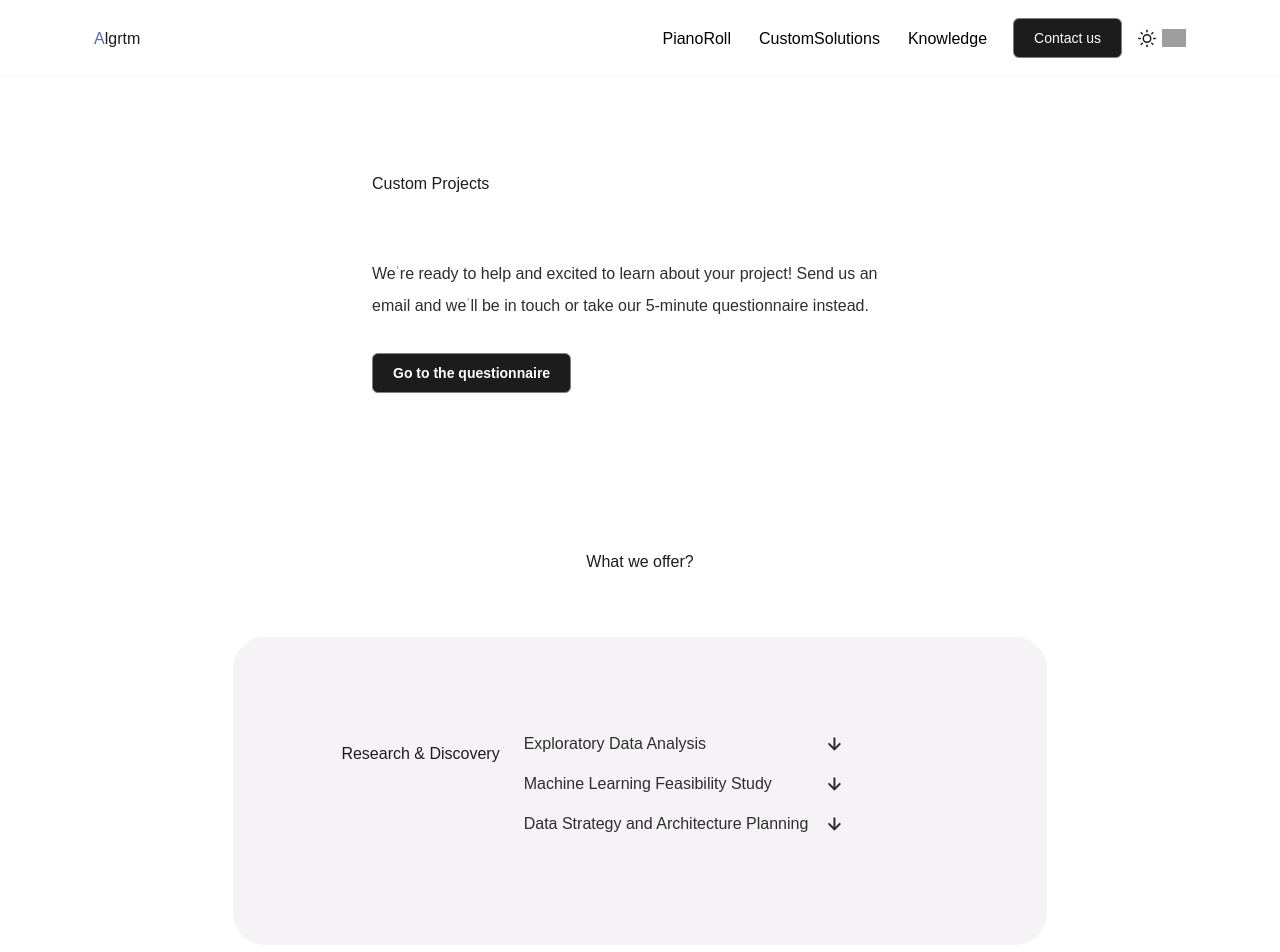
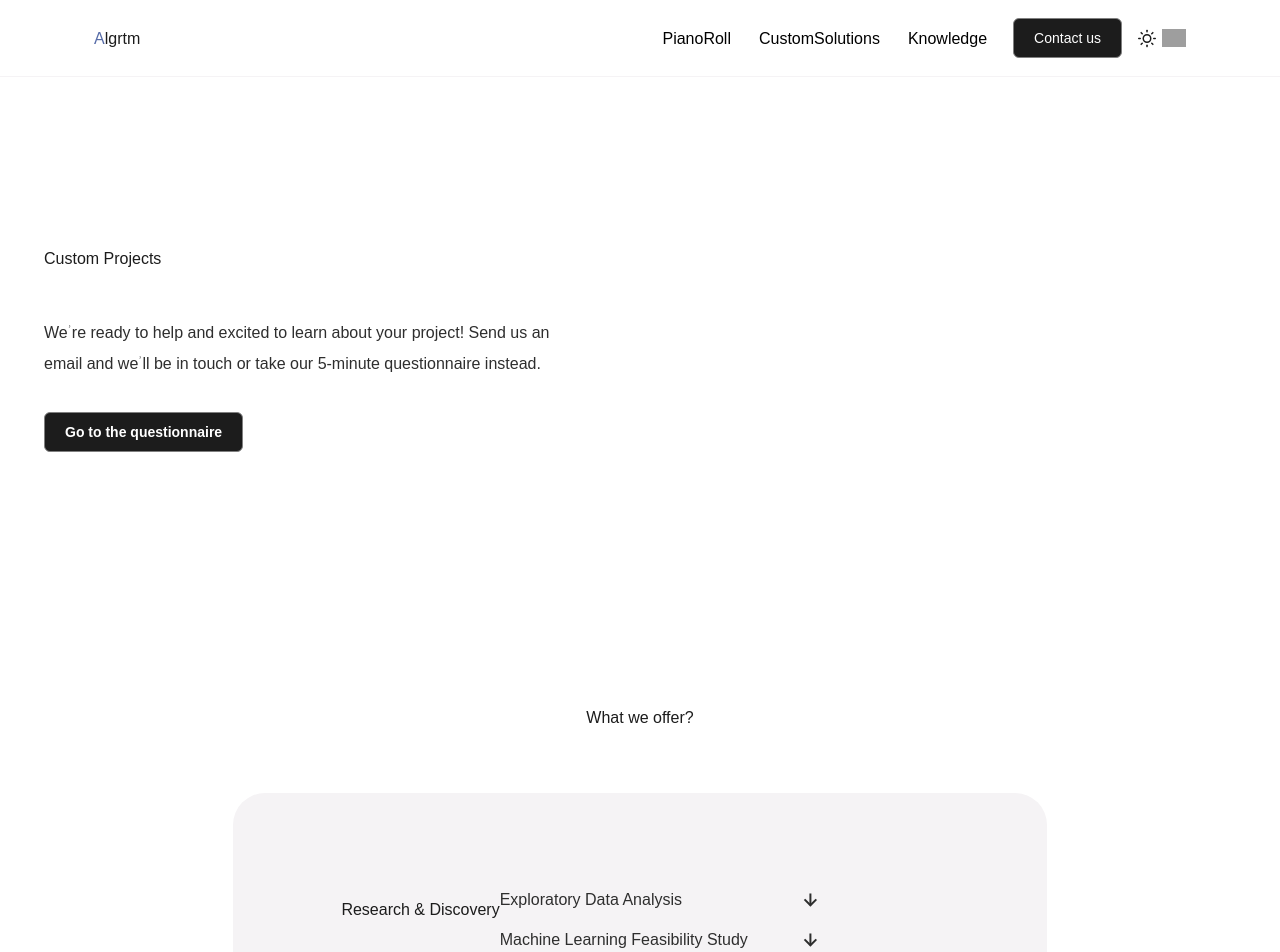
Before and after one commit to Nospoko/epr-landing, a Next.js app in the folder algrtm/: page /customSolutions in a window 1280 px wide. Shown: the top 952 px of the page. Built offline with nearby package versions, Linux system fonts and the light colour scheme; grey boxes are pictures that could not be loaded.

Commit message:
CustomSolutions Section added proper styles

```diff
--- a/algrtm/src/app/customSolutions/page.js
+++ b/algrtm/src/app/customSolutions/page.js
@@ -9,7 +9,7 @@ import React from "react";
 
 const CustomSolutions = () => {
   return (
-    <main className="flex flex-col items-center justify-center">
+    <main className="flex flex-col items-center justify-center px-[2.75rem]">
       <CustomSolutionsSection />
       <OfferSection />
       <TechnologiesSection />
--- a/algrtm/src/components/CustomSolutionsSection.js
+++ b/algrtm/src/components/CustomSolutionsSection.js
@@ -3,24 +3,35 @@ import CustomLink from "./shared/CustomLink";
 
 const CustomSolutionsSection = () => {
   return (
-    <section className="flex flex-col max-w-[33.5rem] mt-[3.945rem] mx-[17.46rem] gap-8 items-start">
+    <section className="flex mt-[3.945rem] w-full gap-16 items-start h-[25.5625rem]">
+      <div className="flex flex-col gap-4 py-[4.66rem]">
         <h1 className="h1 text-neutralLight-neutral10 leading-[5.375rem]">
           Custom Projects
         </h1>
-      <div className="leading-[1.98rem] text-neutralLight-neutral20 h6">
+        <div className="flex flex-col gap-8">
+          {" "}
+          <div className="leading-[1.98rem] text-neutralLight-neutral20 h6 max-w-[33.5rem] ">
             <p>
-          We’re ready to help and excited to learn about your project! Send us
-          an email and we’ll be in touch or take our 5-minute questionnaire
-          instead.{" "}
+              We’re ready to help and excited to learn about your project! Send
+              us an email and we’ll be in touch or take our 5-minute
+              questionnaire instead.{" "}
             </p>
           </div>
-      <div>
+          <div className="flex items-start">
             <CustomLink
               variant="primary"
               href="/contactUs"
               text="Go to the questionnaire"
             />
           </div>
+        </div>
+      </div>
+
+      {/* <div className="flex flex-col items-baseline">
+        <p className="text-neutralLight-neutral90 text-[37.5rem] transform -rotate-90 font-semibold">
+          A
+        </p>
+      </div> */}
     </section>
   );
 };
--- a/algrtm/src/components/OfferSection.js
+++ b/algrtm/src/components/OfferSection.js
@@ -3,17 +3,17 @@ import Icon from "./shared/Icon";
 
 const OfferSection = () => {
   return (
-    <section className="flex flex-col max-w-[78.35rem] mt-[8.5rem] gap-[2.75rem] justify-center items-center">
+    <section className="flex flex-col w-full mt-[8.5rem] gap-[2.75rem] justify-center items-center">
       <h2 className="flex text-center h2 text-neutralLight-neutral10 leading-[4rem]">
         What we offer?
       </h2>
       <div className="flex flex-col gap-4 max-w-[78.25rem]">
-        <div className="flex gap-[1.5rem] bg-neutralLight-neutral90 py-[5.85rem] px-[6.75rem] rounded-[2rem]">
+        <div className="flex bg-neutralLight-neutral90 py-[5.85rem] px-[6.75rem] rounded-[2rem]">
           <div className="h4 text-neutralLight-neutral10 max-w-[25.1875rem] leading-[2.75rem]">
             <p>Research & Discovery</p>
           </div>
           <div className="flex flex-col h6_600 text-neutralLight-neutral20">
-            <div className="flex gap-4 items-center justify-between self-stretch pb-4">
+            <div className="flex items-center justify-between self-stretch pb-4">
               <div>Exploratory Data Analysis</div>
               <div>
                 <Icon src="/arrow-down-icon.svg" alt="Arrow up icon" />
```
Lines whose indentation alone changed are shown as unchanged.
